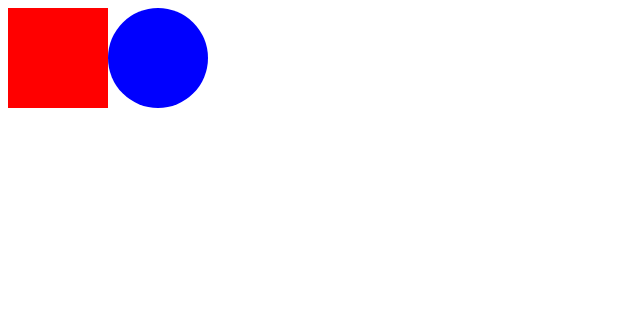
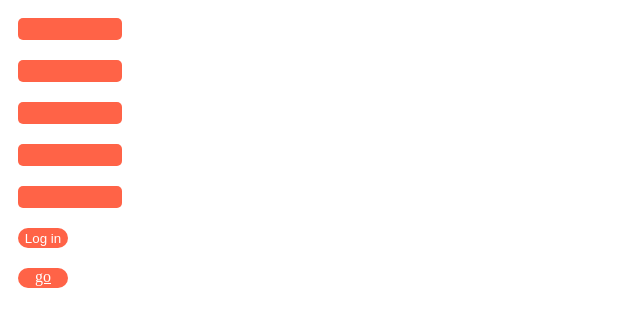
Before and after one commit to myungkeun02/react-master-class, a React (Create React App) app: page / in a window 1280 px wide. Shown: the top 326 px of the page, without its empty margins (0-640 px from the left). Built offline with nearby package versions, Linux system fonts and the light colour scheme.

Commit message:
#2.3 'As' and Attrs

```diff
--- a/src/App.js
+++ b/src/App.js
@@ -2,22 +2,41 @@ import styled from "styled-components";
 
 const Father = styled.div`
   display: flex;
-`;
-const Box = styled.div`
-  background-color: ${(props) => props.bgColor};
-  width: 100px;
-  height: 100px;
+  flex-direction: column;
 `;
 
-const Circle = styled(Box)`
-  border-radius: 50px;
+const Btn = styled.button`
+  margin: 10px;
+  color: white;
+  background-color: tomato;
+  border: 0;
+  width: 50px;
+  height: 20px;
+  border-radius: 15px;
+  text-align: center;
+`;
+
+const Input = styled.input.attrs({ required: true })`
+  margin: 10px;
+  background-color: tomato;
+  width: 100px;
+  height: 20px;
+  border: 0px;
+  border-radius: 5px;
 `;
 
 function App() {
   return (
     <Father>
-      <Box bgColor="red" />
-      <Circle bgColor="blue" />
+      <Input />
+      <Input />
+      <Input />
+      <Input />
+      <Input />
+      <Btn>Log in</Btn>
+      <Btn as="a" href="https://www.youtube.com">
+        go
+      </Btn>
     </Father>
   );
 }
```
